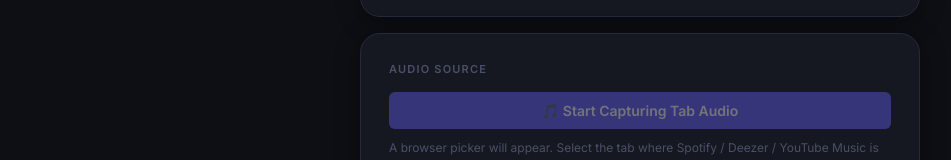
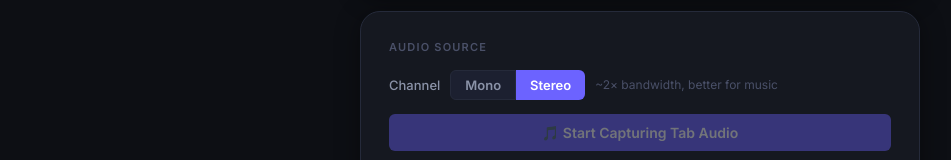
Before and after one commit to afraser/jamlink, a React (Vite) app in the folder client/: page / in a window 1280 px wide. Both pictures are taken after a click on the element 516 px from the left and 457 px from the top of the page. Shown: the part 284-444 px from the top of the page, without its empty margins (0-951 px from the left). Built offline with nearby package versions, Linux system fonts and the light colour scheme; no server answers.

Commit message:
Add stereo support

```diff
--- a/client/src/App.css
+++ b/client/src/App.css
@@ -459,6 +459,45 @@ input[type='range']::-webkit-slider-thumb:hover { transform: scale(1.3); }
   line-height: 1.5;
 }
 
+/* ── Quality toggle ─────────────────────────────────────────────────────────── */
+
+.quality-toggle {
+  display: flex;
+  align-items: center;
+  gap: 10px;
+  margin-bottom: 14px;
+  flex-wrap: wrap;
+}
+
+.quality-toggle-label {
+  font-size: 13px;
+  color: var(--text-secondary);
+  font-weight: 500;
+  white-space: nowrap;
+}
+
+.quality-toggle-btns {
+  display: flex;
+}
+
+.quality-toggle-btns .btn {
+  padding: 6px 14px;
+  font-size: 13px;
+  border-radius: 0;
+}
+
+.quality-toggle-btns .btn:first-child {
+  border-radius: var(--radius-sm) 0 0 var(--radius-sm);
+}
+
+.quality-toggle-btns .btn:last-child {
+  border-radius: 0 var(--radius-sm) var(--radius-sm) 0;
+}
+
+.quality-toggle .hint {
+  margin-top: 0;
+}
+
 /* ── Back link ───────────────────────────────────────────────────────────────── */
 
 .back-btn {
--- a/client/src/components/AudioVisualizer.jsx
+++ b/client/src/components/AudioVisualizer.jsx
@@ -4,98 +4,136 @@
  * Renders a real-time waveform of the provided MediaStream using
  * the Web Audio API AnalyserNode + a <canvas> element.
  *
+ * Stereo streams are split via ChannelSplitterNode and drawn as two
+ * overlaid waveforms — purple (left) and green (right).
+ * Mono streams fall back to a single waveform using the `color` prop.
+ *
  * Props:
  *   stream  — MediaStream  (required)
- *   color   — CSS color string (optional, defaults to accent purple)
- *   height  — canvas height in px (optional, defaults to 72)
+ *   color   — CSS color string, used for mono fallback (default: accent purple)
+ *   height  — canvas height in px (default: 72)
+ *   stereo  — boolean | null; explicit override (null = auto-detect from channelCount)
  */
 
-import { useEffect, useRef } from 'react';
+import { useEffect, useRef } from "react";
 
-export default function AudioVisualizer({ stream, color = '#9d97ff', height = 72 }) {
+const LEFT_COLOR = "#9d97ff"; // purple — left channel
+const RIGHT_COLOR = "#34d399"; // green  — right channel
+
+function makeAnalyser(audioCtx) {
+  const a = audioCtx.createAnalyser();
+  a.fftSize = 1024;
+  a.smoothingTimeConstant = 0.8;
+  return a;
+}
+
+export default function AudioVisualizer({
+  stream,
+  color = "#9d97ff",
+  height = 72,
+  stereo: stereoProp = null,
+}) {
   const canvasRef = useRef(null);
-  const rafRef    = useRef(null);
-  const ctxRef    = useRef(null);     // AudioContext
-  const analyserRef = useRef(null);
+  const rafRef = useRef(null);
+  const ctxRef = useRef(null);
 
   useEffect(() => {
     if (!stream) return;
 
     const audioCtx = new (window.AudioContext || window.webkitAudioContext)();
-    const analyser = audioCtx.createAnalyser();
-    analyser.fftSize = 1024;
-    analyser.smoothingTimeConstant = 0.8;
+    const source = audioCtx.createMediaStreamSource(stream);
+    const stereo = stereoProp !== null ? stereoProp : source.channelCount >= 2;
 
-    const source = audioCtx.createMediaStreamSource(stream);
-    source.connect(analyser);
-    // NOTE: we intentionally do NOT connect to audioCtx.destination here —
-    // the HostView stream is already being sent over WebRTC and the
-    // PeerView already routes through its own AudioContext.
+    let analyserL, analyserR;
+    if (stereo) {
+      const splitter = audioCtx.createChannelSplitter(2);
+      source.connect(splitter);
+      analyserL = makeAnalyser(audioCtx);
+      analyserR = makeAnalyser(audioCtx);
+      splitter.connect(analyserL, 0); // left  → analyserL
+      splitter.connect(analyserR, 1); // right → analyserR
+    } else {
+      analyserL = makeAnalyser(audioCtx);
+      source.connect(analyserL);
+    }
 
     ctxRef.current = audioCtx;
-    analyserRef.current = analyser;
 
     const canvas = canvasRef.current;
-    const ctx2d  = canvas.getContext('2d');
-    const bufferLength = analyser.frequencyBinCount;
-    const dataArray    = new Float32Array(bufferLength);
+    const ctx2d = canvas.getContext("2d");
+    const bufLen = analyserL.frequencyBinCount;
+    const dataL = new Float32Array(bufLen);
+    const dataR = stereo ? new Float32Array(bufLen) : null;
+
+    function drawChannel(data, waveColor, yOffset) {
+      const { width, height: h } = canvas;
+      const sliceWidth = width / bufLen;
+
+      // Waveform line
+      ctx2d.beginPath();
+      ctx2d.lineWidth = stereo ? 1.5 : 2;
+      ctx2d.strokeStyle = waveColor;
+      ctx2d.shadowBlur = 8;
+      ctx2d.shadowColor = waveColor;
+
+      let x = 0;
+      for (let i = 0; i < bufLen; i++) {
+        const y = (data[i] + 1) * yOffset * h;
+        if (i === 0) ctx2d.moveTo(x, y);
+        else ctx2d.lineTo(x, y);
+        x += sliceWidth;
+      }
+      ctx2d.lineTo(width, h / 2);
+      ctx2d.stroke();
+
+      // Glow fill underneath
+      ctx2d.shadowBlur = 0;
+      ctx2d.beginPath();
+      x = 0;
+      for (let i = 0; i < bufLen; i++) {
+        const y = ((data[i] + 1) / 2) * h;
+        if (i === 0) ctx2d.moveTo(x, y);
+        else ctx2d.lineTo(x, y);
+        x += sliceWidth;
+      }
+      ctx2d.lineTo(width, h / 2);
+      ctx2d.lineTo(0, h / 2);
+      ctx2d.closePath();
+      ctx2d.fillStyle = `${waveColor}22`;
+      ctx2d.fill();
+    }
 
     function draw() {
       rafRef.current = requestAnimationFrame(draw);
-      analyser.getFloatTimeDomainData(dataArray);
+
+      analyserL.getFloatTimeDomainData(dataL);
+      if (dataR) analyserR.getFloatTimeDomainData(dataR);
 
       const { width, height: h } = canvas;
       ctx2d.clearRect(0, 0, width, h);
 
-      // Background
-      ctx2d.fillStyle = 'rgba(21, 24, 32, 0.0)';
-      ctx2d.fillRect(0, 0, width, h);
-
       // Centre line
-      ctx2d.strokeStyle = 'rgba(255,255,255,0.05)';
+      ctx2d.strokeStyle = "rgba(255,255,255,0.05)";
       ctx2d.lineWidth = 1;
       ctx2d.beginPath();
       ctx2d.moveTo(0, h / 2);
       ctx2d.lineTo(width, h / 2);
       ctx2d.stroke();
 
-      // Waveform
-      ctx2d.beginPath();
-      ctx2d.lineWidth = 2;
-      ctx2d.strokeStyle = color;
-      ctx2d.shadowBlur = 8;
-      ctx2d.shadowColor = color;
+      if (stereo) {
+        drawChannel(dataL, LEFT_COLOR, 0.333);
+        drawChannel(dataR, RIGHT_COLOR, 0.666);
 
-      const sliceWidth = width / bufferLength;
-      let x = 0;
-
-      for (let i = 0; i < bufferLength; i++) {
-        const v = dataArray[i];
-        const y = (v + 1) / 2 * h;  // map [-1,1] → [h,0]
-        if (i === 0) ctx2d.moveTo(x, y);
-        else         ctx2d.lineTo(x, y);
-        x += sliceWidth;
+        // Subtle L / R labels
+        ctx2d.shadowBlur = 0;
+        ctx2d.font = "500 10px monospace";
+        ctx2d.fillStyle = LEFT_COLOR + "99";
+        ctx2d.fillText("L", 6, 13);
+        ctx2d.fillStyle = RIGHT_COLOR + "99";
+        ctx2d.fillText("R", 18, 13);
+      } else {
+        drawChannel(dataL, color, 0.5);
       }
-
-      ctx2d.lineTo(width, h / 2);
-      ctx2d.stroke();
-
-      // Glow fill underneath the waveform
-      ctx2d.shadowBlur = 0;
-      ctx2d.beginPath();
-      x = 0;
-      for (let i = 0; i < bufferLength; i++) {
-        const v = dataArray[i];
-        const y = (v + 1) / 2 * h;
-        if (i === 0) ctx2d.moveTo(x, y);
-        else         ctx2d.lineTo(x, y);
-        x += sliceWidth;
-      }
-      ctx2d.lineTo(width, h / 2);
-      ctx2d.lineTo(0, h / 2);
-      ctx2d.closePath();
-      ctx2d.fillStyle = `${color}22`;
-      ctx2d.fill();
     }
 
     draw();
@@ -105,7 +143,7 @@ export default function AudioVisualizer({ stream, color = '#9d97ff', height = 72
       source.disconnect();
       audioCtx.close();
     };
-  }, [stream, color]);
+  }, [stream, color, stereoProp]);
 
   return (
     <canvas
@@ -113,12 +151,12 @@ export default function AudioVisualizer({ stream, color = '#9d97ff', height = 72
       width={512}
       height={height}
       style={{
-        width: '100%',
+        width: "100%",
         height: `${height}px`,
-        borderRadius: '8px',
-        background: 'var(--bg-elevated)',
-        border: '1px solid var(--border)',
-        display: 'block',
+        borderRadius: "8px",
+        background: "var(--bg-elevated)",
+        border: "1px solid var(--border)",
+        display: "block",
       }}
     />
   );
--- a/client/src/components/HostView.jsx
+++ b/client/src/components/HostView.jsx
@@ -13,6 +13,26 @@
 import { useState, useCallback, useRef, useEffect } from "react";
 import { useSignaling } from "../hooks/useSignaling.js";
 import AudioVisualizer from "./AudioVisualizer.jsx";
+
+/**
+ * Patch the Opus fmtp line in an SDP string to enable or disable stereo.
+ *
+ * WebRTC Opus defaults to mono. Adding stereo=1;sprop-stereo=1 tells the
+ * codec to encode and send a 2-channel stream. Stereo roughly doubles the
+ * audio bitrate (Opus uses mid-side encoding so it's ~1.5–2× mono, not
+ * exactly 2×, depending on how much stereo separation the content has).
+ */
+function patchOpusStereo(sdp, stereo) {
+  const opusPt = sdp.match(/a=rtpmap:(\d+) opus\/48000/i)?.[1];
+  if (!opusPt) return sdp;
+  const flag = stereo ? 1 : 0;
+  return sdp.replace(new RegExp(`(a=fmtp:${opusPt} [^\r\n]*)`), (match) => {
+    const cleaned = match
+      .replace(/;?stereo=\d/, "")
+      .replace(/;?sprop-stereo=\d/, "");
+    return `${cleaned};stereo=${flag};sprop-stereo=${flag}`;
+  });
+}
 
 // Google's public STUN servers — good enough for most NAT configurations
 const ICE_SERVERS = [
@@ -30,10 +50,15 @@ export default function HostView({ onBack }) {
   const [error, setError] = useState(null);
   const [copied, setCopied] = useState(false);
   const [isCapturing, setIsCapturing] = useState(false);
+  const [stereo, setStereo] = useState(true); // default stereo for music
 
   // We store peer connections in a ref so signaling callbacks see fresh state
   const peerConnsRef = useRef({});
   const streamRef = useRef(null);
+  const stereoRef = useRef(stereo);
+  useEffect(() => {
+    stereoRef.current = stereo;
+  }, [stereo]);
 
   // ── Signaling message handler ──────────────────────────────────────────────
 
@@ -121,6 +146,9 @@ export default function HostView({ onBack }) {
         },
       });
 
+      const track = mediaStream.getAudioTracks()[0];
+      console.log("[capture]", track.getSettings());
+
       // Handle the user dismissing the picker without choosing
       mediaStream.getAudioTracks()[0]?.addEventListener("ended", stopCapture);
 
@@ -184,6 +212,18 @@ export default function HostView({ onBack }) {
           [peerId]: { ...prev[peerId], state: pc.connectionState },
         }));
 
+        if (pc.connectionState === "connected") {
+          // Push the Opus encoder to 320 kbps so the mid-side Side channel
+          // gets enough bits to preserve stereo width.
+          const sender = pc.getSenders().find((s) => s.track?.kind === "audio");
+          if (sender) {
+            const params = sender.getParameters();
+            if (!params.encodings.length) params.encodings = [{}];
+            params.encodings[0].maxBitrate = 320_000;
+            sender.setParameters(params).catch(console.error);
+          }
+        }
+
         if (
           pc.connectionState === "failed" ||
           pc.connectionState === "closed"
@@ -196,9 +236,10 @@ export default function HostView({ onBack }) {
       peerConnsRef.current[peerId] = { pc };
       setPeers((prev) => ({ ...prev, [peerId]: { state: "connecting" } }));
 
-      // Create and send the offer
+      // Create and send the offer, patching Opus for stereo if enabled
       const offer = await pc.createOffer();
-      await pc.setLocalDescription(offer);
+      const patchedSdp = patchOpusStereo(offer.sdp, stereoRef.current);
+      await pc.setLocalDescription({ type: offer.type, sdp: patchedSdp });
       send({ type: "offer", sdp: pc.localDescription, targetPeerId: peerId });
       // eslint-disable-next-line react-hooks/exhaustive-deps
     },
@@ -289,6 +330,30 @@ export default function HostView({ onBack }) {
       <div className="card">
         <div className="card-title">Audio Source</div>
 
+        {/* Mono / Stereo toggle — locked once capturing starts */}
+        <div className="quality-toggle">
+          <span className="quality-toggle-label">Channel</span>
+          <div className="quality-toggle-btns">
+            <button
+              className={`btn ${!stereo ? "btn-primary" : "btn-ghost"}`}
+              onClick={() => setStereo(false)}
+              disabled={isCapturing}
+            >
+              Mono
+            </button>
+            <button
+              className={`btn ${stereo ? "btn-primary" : "btn-ghost"}`}
+              onClick={() => setStereo(true)}
+              disabled={isCapturing}
+            >
+              Stereo
+            </button>
+          </div>
+          <span className="hint">
+            {stereo ? "~2× bandwidth, better for music" : "lower bandwidth"}
+          </span>
+        </div>
+
         {!isCapturing ? (
           <>
             <button
@@ -312,13 +377,13 @@ export default function HostView({ onBack }) {
                 style={{ flex: 1, justifyContent: "center", padding: "8px 0" }}
               >
                 <span className="status-dot" />
-                Streaming audio live
+                Streaming audio live · {stereo ? "stereo" : "mono"}
               </span>
               <button className="btn btn-danger" onClick={stopCapture}>
                 ⏹ Stop
               </button>
             </div>
-            <AudioVisualizer stream={stream} />
+            <AudioVisualizer stream={stream} stereo={stereo} />
           </>
         )}
 
```
Also changed, not shown: client/src/components/PeerView.jsx (+6 -1 lines).
